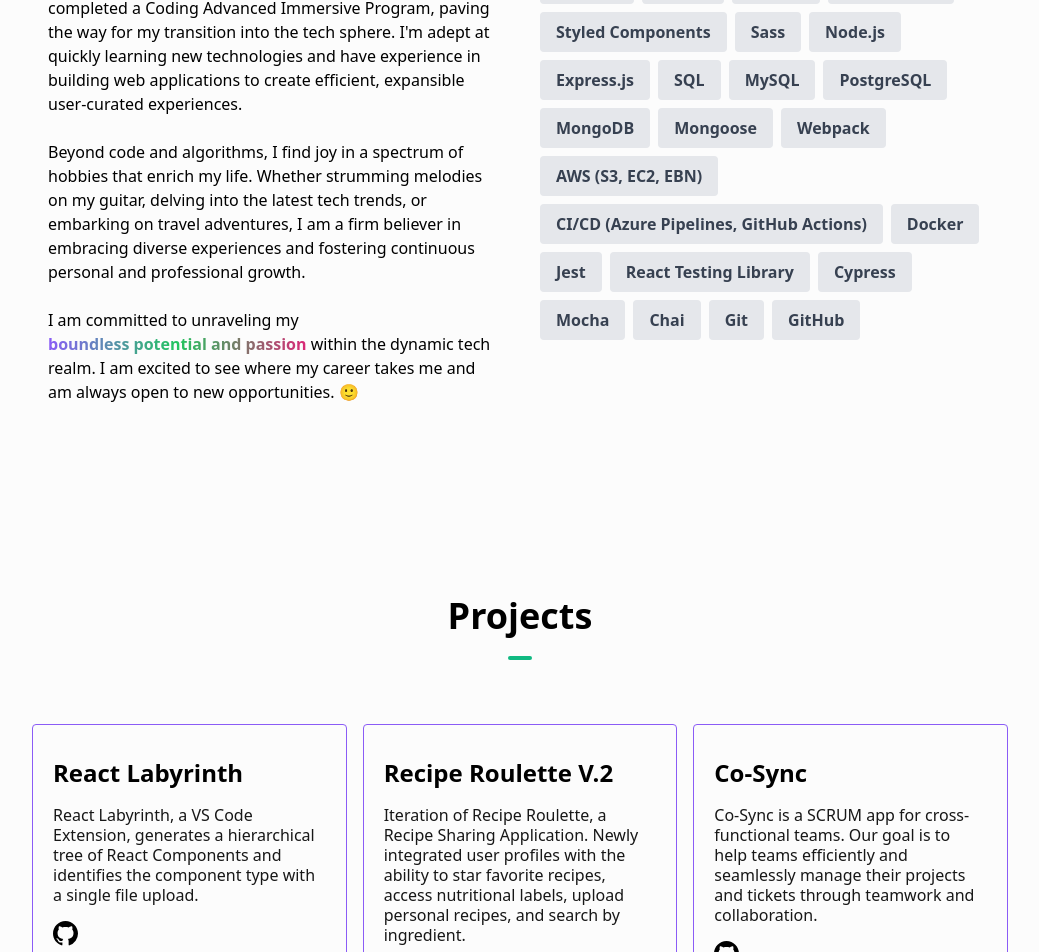
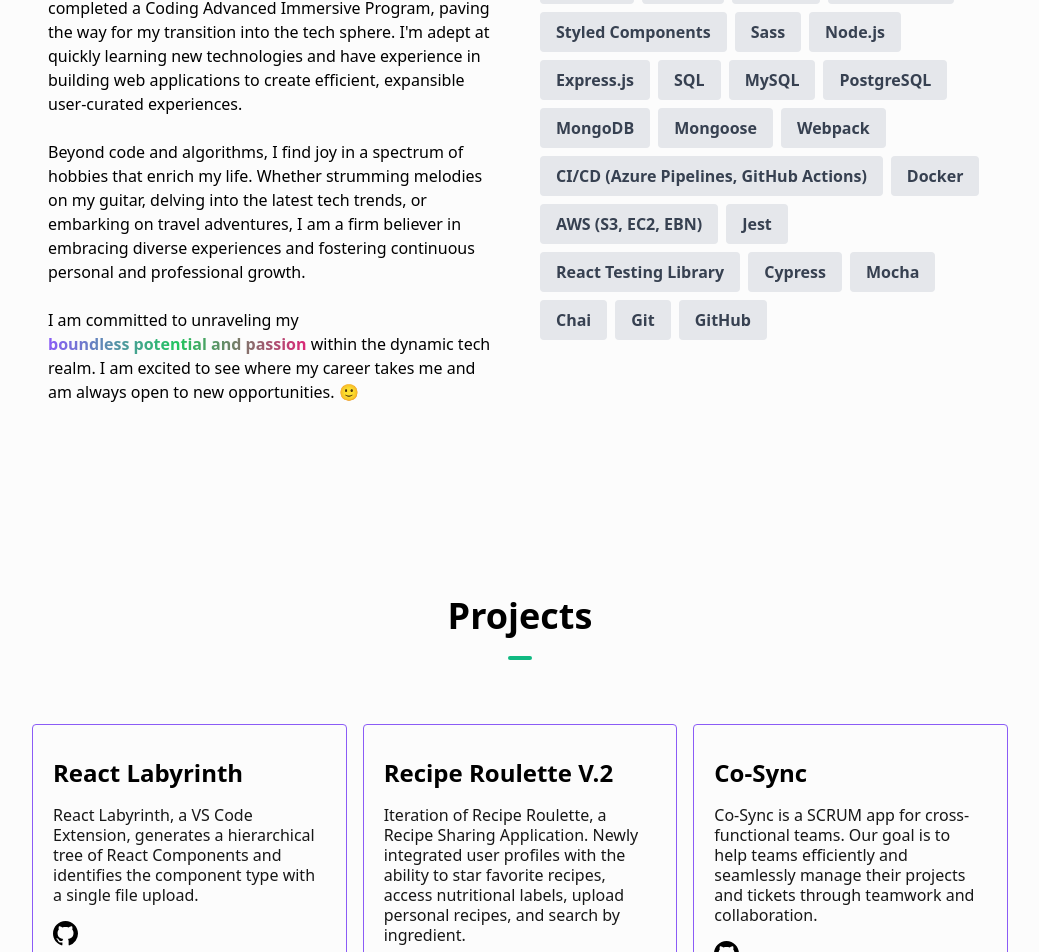
Before and after one commit to ash-t-luu/al-porfolio, a Next.js app: page / in a window 1280 px wide. Shown: the part 1175-2127 px from the top of the page, without its empty margins (120-1159 px from the left). Built offline with nearby package versions, Linux system fonts and the light colour scheme.

Commit message:
Update about.tsx - fixing layout

```diff
--- a/app/components/about.tsx
+++ b/app/components/about.tsx
@@ -24,9 +24,9 @@
     { skill: "MongoDB" },
     { skill: "Mongoose" },
     { skill: "Webpack" },
-    { skill: "AWS (S3, EC2, EBN)" },
     { skill: "CI/CD (Azure Pipelines, GitHub Actions)" },
     { skill: "Docker" },
+    { skill: "AWS (S3, EC2, EBN)" },
     { skill: "Jest" },
     { skill: "React Testing Library" },
     { skill: "Cypress" },
```
